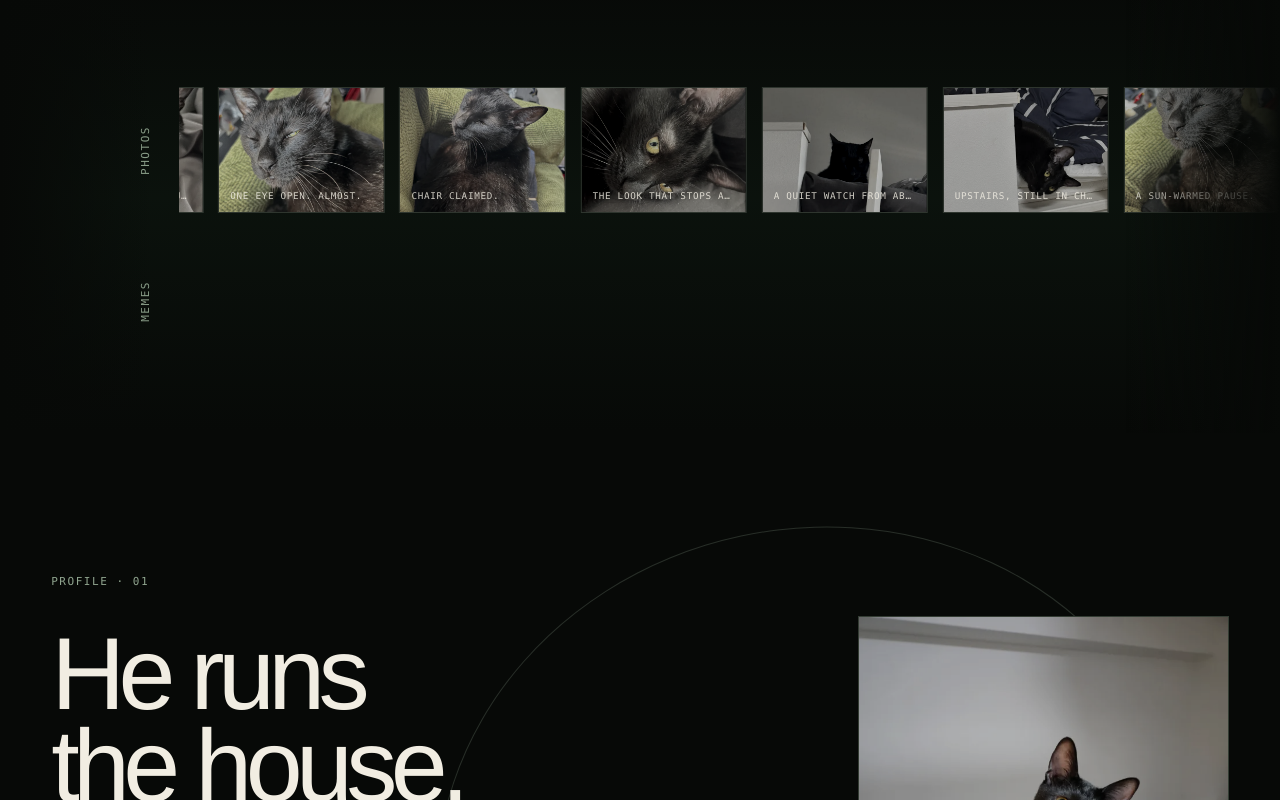
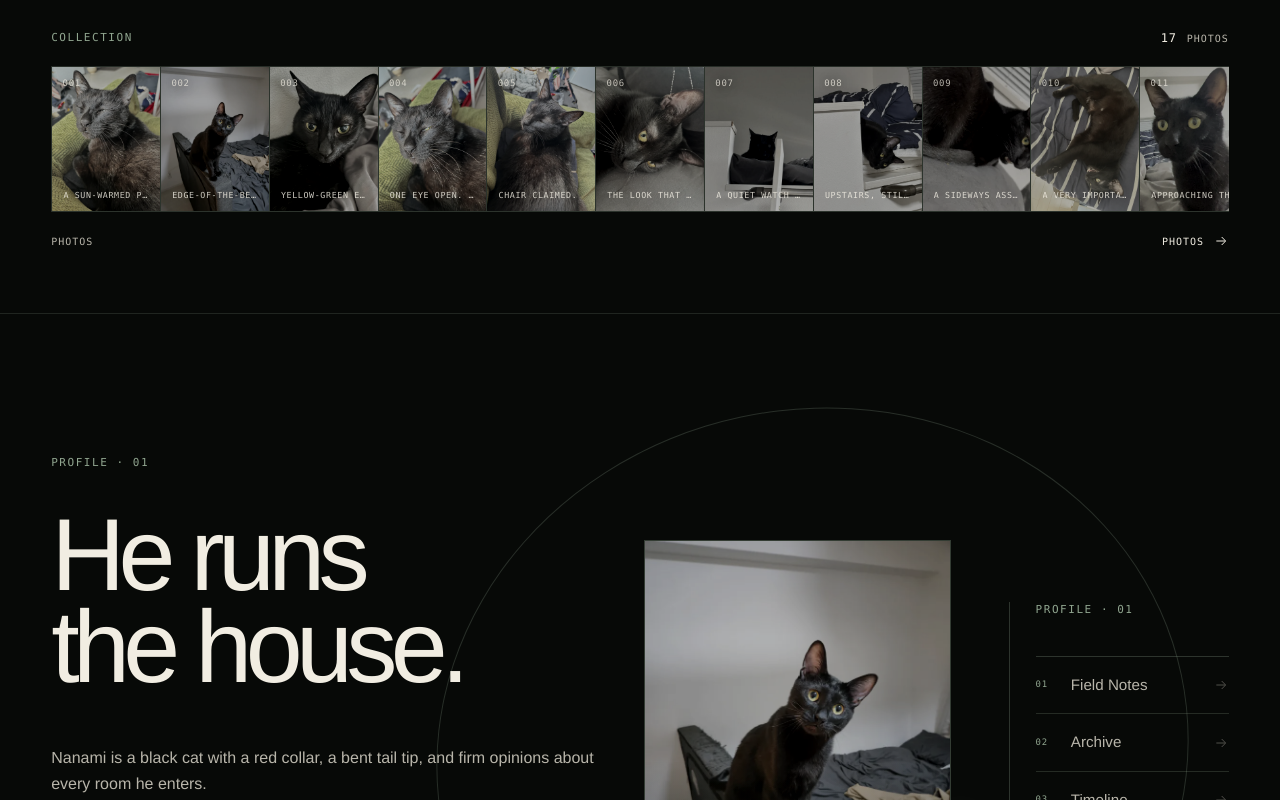
Before and after one commit to zdh2333/nanami-digital-museum, a React (Vite) app: page / in a window 1280 px wide. Shown: the part 820-1620 px from the top of the page. Built offline with nearby package versions, Linux system fonts and the light colour scheme; no server answers.

Commit message:
feat: deepen museum homepage archive path

```diff
--- a/src/components/ArchiveRibbon.tsx
+++ b/src/components/ArchiveRibbon.tsx
@@ -1,3 +1,4 @@
+import { collectionCounts } from '../archive/collections'
 import { archiveItems } from '../archive/items'
 import { useLocale } from '../i18n/LocaleProvider'
 
@@ -5,44 +6,38 @@ type ArchiveRibbonProps = {
   staticExperience: boolean
 }
 
-const photoFrames = archiveItems
+const contactFrames = archiveItems
   .filter((item) => item.type === 'photo')
-  .slice(0, 8)
+  .slice(0, 12)
 
-const memeFrames = archiveItems
-  .filter((item) => item.type === 'meme')
-  .slice(0, 6)
-
-function ArchiveRibbonRow({
-  items,
-  direction,
-  label,
-  locale,
-}: {
-  items: typeof archiveItems
-  direction: 'forward' | 'reverse'
-  label: string
-  locale: 'en' | 'zh-CN'
-}) {
-  const loop = [...items, ...items]
+export function ArchiveRibbon({ staticExperience }: ArchiveRibbonProps) {
+  const { locale, copy } = useLocale()
+  const counts = collectionCounts(archiveItems)
 
   return (
-    <div className={`archive-ribbon__row archive-ribbon__row--${direction}`}>
-      <p className="archive-ribbon__label museum-label">{label}</p>
+    <aside
+      className="archive-ribbon"
+      aria-label={copy.archive.ribbonLabel}
+      data-static-experience={staticExperience || undefined}
+    >
+      <div className="archive-ribbon__header">
+        <p className="archive-ribbon__label museum-label">{copy.archive.ribbonLabel}</p>
+        <p className="archive-ribbon__counter">
+          <span>{String(counts.photos).padStart(2, '0')}</span>
+          {copy.archive.photos}
+        </p>
+      </div>
+
       <div className="archive-ribbon__viewport">
         <div className="archive-ribbon__track">
-          {loop.map((item, index) => {
-            const duplicate = index >= items.length
-
-            return (
-              <figure
-                className="archive-ribbon__frame"
-                key={`${item.id}-${index}`}
-                aria-hidden={duplicate || undefined}
-              >
+          {contactFrames.map((item, index) => (
+            <figure className="archive-ribbon__frame" key={item.id}>
+              <span className="archive-ribbon__number" aria-hidden="true">
+                {String(index + 1).padStart(3, '0')}
+              </span>
               <img
                 src={item.src640}
-                  alt={duplicate ? '' : item.alt[locale]}
+                alt={item.alt[locale]}
                 width="640"
                 height="853"
                 loading="lazy"
@@ -50,35 +45,19 @@ function ArchiveRibbonRow({
               />
               <figcaption>{item.caption[locale]}</figcaption>
             </figure>
-            )
-          })}
+          ))}
         </div>
       </div>
+
+      <div className="archive-ribbon__footer">
+        <span>{copy.archive.photos}</span>
+        <a href="?collection=photos#mood-archive">
+          {copy.archive.photos}
+          <svg viewBox="0 0 24 24" aria-hidden="true">
+            <path d="M5 12h13M13 6l6 6-6 6" />
+          </svg>
+        </a>
       </div>
-  )
-}
-
-export function ArchiveRibbon({ staticExperience }: ArchiveRibbonProps) {
-  const { locale, copy } = useLocale()
-
-  return (
-    <aside
-      className="archive-ribbon"
-      aria-label={copy.archive.ribbonLabel}
-      data-static-experience={staticExperience || undefined}
-    >
-      <ArchiveRibbonRow
-        items={photoFrames}
-        direction="forward"
-        label={copy.archive.photos}
-        locale={locale}
-      />
-      <ArchiveRibbonRow
-        items={memeFrames}
-        direction="reverse"
-        label={copy.archive.memes}
-        locale={locale}
-      />
     </aside>
   )
 }
--- a/src/components/Profile.tsx
+++ b/src/components/Profile.tsx
@@ -2,6 +2,7 @@ import { archiveItems } from '../archive/items'
 import { formatBirthplace } from '../i18n/copy'
 import { useLocale } from '../i18n/LocaleProvider'
 import { getNanamiAge, nanamiProfile } from '../profile/nanami'
+import { navigationItems } from './navigationModel'
 import { SectionReveal } from './SectionReveal'
 
 type ProfileProps = { staticExperience: boolean }
@@ -15,6 +16,8 @@ const profilePhoto = (() => {
 
   return item
 })()
+
+const profileIndex = navigationItems.slice(2, 6)
 
 export function Profile({ staticExperience }: ProfileProps) {
   const { locale, copy } = useLocale()
@@ -76,6 +79,24 @@ export function Profile({ staticExperience }: ProfileProps) {
           <i />
         </div>
       </SectionReveal>
+      <SectionReveal
+        className="presence__index"
+        delay={0.18}
+        staticExperience={staticExperience}
+      >
+        <p className="museum-label text-ink">{profileCopy.eyebrow}</p>
+        <nav aria-label={copy.nav.menu}>
+          {profileIndex.map(({ key, href }, index) => (
+            <a href={href} key={key}>
+              <span>{String(index + 1).padStart(2, '0')}</span>
+              <strong>{copy.nav[key]}</strong>
+              <svg viewBox="0 0 24 24" aria-hidden="true">
+                <path d="M5 12h13M13 6l6 6-6 6" />
+              </svg>
+            </a>
+          ))}
+        </nav>
+      </SectionReveal>
     </section>
   )
 }
--- a/src/styles.css
+++ b/src/styles.css
@@ -183,85 +183,72 @@ a {
   scroll-margin-top: 5.5rem;
 }
 
-/* A photo-led transition after the hero. It deliberately reuses the reviewed
-   archive instead of importing the reference site's third-party GIFs. */
+/* The hero opens into a numbered contact sheet of real, reviewed Nanami photos.
+   It makes the archive immediately tangible without impersonating the reference
+   site's third-party art direction or relying on generated substitutes. */
 .archive-ribbon {
   position: relative;
   z-index: 1;
   display: grid;
-  gap: clamp(0.7rem, 1.2vw, 1.25rem);
-  padding: clamp(3rem, 8vw, 7rem) 0 clamp(2rem, 5vw, 4.5rem);
+  gap: clamp(0.9rem, 1.5vw, 1.5rem);
+  padding: clamp(1.75rem, 3.8vw, 4rem) max(1.5rem, 4vw) clamp(2.5rem, 5vw, 5rem);
   overflow: hidden;
-  background:
-    linear-gradient(180deg, #070907 0%, rgb(12 20 14 / 82%) 48%, #070907 100%);
-}
-
-.archive-ribbon::before,
-.archive-ribbon::after {
-  position: absolute;
-  z-index: 2;
-  top: 0;
-  bottom: 0;
-  width: min(12vw, 12rem);
-  content: '';
-  pointer-events: none;
-}
-
-.archive-ribbon::before {
-  left: 0;
-  background: linear-gradient(90deg, #070907, transparent);
-}
-
-.archive-ribbon::after {
-  right: 0;
-  background: linear-gradient(270deg, #070907, transparent);
-}
-
-.archive-ribbon__row {
-  display: grid;
-  grid-template-columns: minmax(6.5rem, 12vw) minmax(0, 1fr);
-  gap: clamp(0.9rem, 2vw, 2.25rem);
+  border-bottom: 1px solid rgb(144 165 143 / 18%);
+  background: #070907;
+}
+
+.archive-ribbon__header,
+.archive-ribbon__footer {
+  display: flex;
   align-items: center;
+  justify-content: space-between;
+  gap: 1rem;
 }
 
 .archive-ribbon__label {
-  justify-self: end;
   margin: 0;
   color: var(--color-ink);
-  writing-mode: vertical-rl;
-  transform: rotate(180deg);
+}
+
+.archive-ribbon__counter,
+.archive-ribbon__footer {
+  margin: 0;
+  color: var(--color-bone-muted);
+  font-family: var(--font-mono);
+  font-size: 0.625rem;
+  letter-spacing: 0.1em;
+  text-transform: uppercase;
+}
+
+.archive-ribbon__counter span {
+  margin-right: 0.6rem;
+  color: var(--color-bone);
+  font-size: 0.75rem;
 }
 
 .archive-ribbon__viewport {
   min-width: 0;
-  overflow: hidden;
+  overflow-x: auto;
+  overflow-y: hidden;
+  scrollbar-color: rgb(144 165 143 / 55%) transparent;
+  scrollbar-width: thin;
 }
 
 .archive-ribbon__track {
-  display: flex;
-  gap: clamp(0.65rem, 1.15vw, 1.1rem);
-  width: max-content;
-  padding-block: 0.3rem;
-  will-change: transform;
-  animation: archive-ribbon-forward 72s linear infinite;
-}
-
-.archive-ribbon__row--reverse .archive-ribbon__track {
-  animation-name: archive-ribbon-reverse;
-  animation-duration: 82s;
-}
-
-.archive-ribbon:hover .archive-ribbon__track {
-  animation-play-state: paused;
+  display: grid;
+  grid-template-columns: repeat(12, minmax(6.8rem, 1fr));
+  min-width: 72rem;
+  border-top: 1px solid rgb(144 165 143 / 24%);
+  border-left: 1px solid rgb(144 165 143 / 24%);
 }
 
 .archive-ribbon__frame {
   position: relative;
-  flex: 0 0 clamp(9rem, 13vw, 14rem);
-  aspect-ratio: 1.32 / 1;
+  aspect-ratio: 0.75 / 1;
   margin: 0;
   overflow: hidden;
-  border: 1px solid rgb(144 165 143 / 25%);
+  border-right: 1px solid rgb(144 165 143 / 24%);
+  border-bottom: 1px solid rgb(144 165 143 / 24%);
   background: #0d100d;
 }
 
@@ -270,13 +257,25 @@ a {
   width: 100%;
   height: 100%;
   object-fit: cover;
-  filter: saturate(0.6) brightness(0.7) contrast(1.08);
+  filter: saturate(0.62) brightness(0.66) contrast(1.1);
   transition: filter 360ms ease, transform 600ms cubic-bezier(0.22, 1, 0.36, 1);
 }
 
 .archive-ribbon__frame:hover img {
-  filter: saturate(0.84) brightness(0.9) contrast(1.04);
+  filter: saturate(0.9) brightness(0.9) contrast(1.04);
   transform: scale(1.045);
+}
+
+.archive-ribbon__number {
+  position: absolute;
+  z-index: 1;
+  top: 0.65rem;
+  left: 0.65rem;
+  color: rgb(241 237 226 / 74%);
+  font-family: var(--font-mono);
+  font-size: 0.56rem;
+  letter-spacing: 0.08em;
+  text-shadow: 0 1px 12px rgb(0 0 0 / 80%);
 }
 
 .archive-ribbon__frame figcaption {
@@ -287,7 +286,7 @@ a {
   overflow: hidden;
   color: rgb(241 237 226 / 84%);
   font-family: var(--font-mono);
-  font-size: 0.58rem;
+  font-size: 0.52rem;
   letter-spacing: 0.075em;
   line-height: 1.3;
   text-overflow: ellipsis;
@@ -295,18 +294,34 @@ a {
   white-space: nowrap;
 }
 
-.archive-ribbon[data-static-experience] .archive-ribbon__track {
-  animation-play-state: paused;
-}
-
-@keyframes archive-ribbon-forward {
-  from { transform: translate3d(0, 0, 0); }
-  to { transform: translate3d(-50%, 0, 0); }
-}
-
-@keyframes archive-ribbon-reverse {
-  from { transform: translate3d(-50%, 0, 0); }
-  to { transform: translate3d(0, 0, 0); }
+.archive-ribbon__footer {
+  padding-top: 0.15rem;
+}
+
+.archive-ribbon__footer a {
+  display: inline-flex;
+  align-items: center;
+  gap: 0.55rem;
+  color: var(--color-bone);
+  text-decoration: none;
+}
+
+.archive-ribbon__footer a:hover {
+  color: var(--color-ink);
+}
+
+.archive-ribbon__footer a:focus-visible {
+  outline: 2px solid var(--color-ink);
+  outline-offset: 4px;
+}
+
+.archive-ribbon__footer svg,
+.presence__index svg {
+  width: 1rem;
+  height: 1rem;
+  fill: none;
+  stroke: currentColor;
+  stroke-width: 1.5;
 }
 
 .museum-header {
@@ -535,9 +550,9 @@ a {
 
 .presence {
   display: grid;
-  grid-template-columns: minmax(0, 1.35fr) minmax(17rem, 0.65fr);
+  grid-template-columns: minmax(0, 1.05fr) minmax(15rem, 0.56fr) minmax(12rem, 0.42fr);
   align-items: center;
-  gap: clamp(3rem, 8vw, 9rem);
+  gap: clamp(2rem, 4.5vw, 5rem);
 }
 
 .presence::before {
@@ -610,7 +625,7 @@ a {
 .presence__media {
   position: relative;
   z-index: 1;
-  width: min(29vw, 28rem);
+  width: min(24vw, 24rem);
   justify-self: end;
 }
 
@@ -693,6 +708,66 @@ a {
   border-radius: 50%;
   background: var(--color-bone);
   box-shadow: 0 0 2rem var(--color-ink);
+}
+
+.presence__index {
+  position: relative;
+  z-index: 1;
+  min-width: 0;
+  padding-left: clamp(1rem, 2vw, 2rem);
+  border-left: 1px solid rgb(144 165 143 / 28%);
+}
+
+.presence__index nav {
+  display: grid;
+  margin-top: clamp(1.5rem, 3vw, 2.75rem);
+  border-top: 1px solid rgb(144 165 143 / 28%);
+}
+
+.presence__index a {
+  display: grid;
+  grid-template-columns: 1.65rem minmax(0, 1fr) 1rem;
+  gap: 0.55rem;
+  align-items: center;
+  min-height: 3.6rem;
+  border-bottom: 1px solid rgb(144 165 143 / 22%);
+  color: var(--color-bone-muted);
+  text-decoration: none;
+}
+
+.presence__index a span {
+  color: var(--color-ink);
+  font-family: var(--font-mono);
+  font-size: 0.56rem;
+  letter-spacing: 0.08em;
+}
+
+.presence__index a strong {
+  min-width: 0;
+  font-size: clamp(0.95rem, 1.15vw, 1.1rem);
+  font-weight: 450;
+  line-height: 1.1;
+}
+
+.presence__index a svg {
+  opacity: 0.42;
+  transition: opacity 220ms ease, transform 220ms ease;
+}
+
+.presence__index a:hover,
+.presence__index a:focus-visible {
+  color: var(--color-bone);
+}
+
+.presence__index a:hover svg,
+.presence__index a:focus-visible svg {
+  opacity: 1;
+  transform: translateX(0.2rem);
+}
+
+.presence__index a:focus-visible {
+  outline: 2px solid var(--color-ink);
+  outline-offset: 4px;
 }
 
 .field-notes {
@@ -1446,6 +1521,16 @@ a {
     margin-top: 0.5rem;
   }
 
+  .presence__index {
+    width: 100%;
+    padding-left: 0;
+    border-left: 0;
+  }
+
+  .presence__index nav {
+    margin-top: 1.5rem;
+  }
+
   .presence__media figure {
     aspect-ratio: 4 / 5;
   }
@@ -1577,44 +1662,26 @@ a {
   }
 }
 
-/* The reference's moving rails and stacked work cards become direct, touchable
-   archive navigation on phones. This sits after the original mobile pass so it
-   remains the final responsive source of truth for the new components. */
+/* The contact sheet becomes a swipeable archive edge on phones, while the
+   existing archive chapter remains the full browsing destination. */
 @media (max-width: 767px) {
   .archive-ribbon {
-    gap: 0.65rem;
-    padding: 2.25rem 0 1.85rem;
-  }
-
-  .archive-ribbon::before,
-  .archive-ribbon::after {
-    width: 2rem;
-  }
-
-  .archive-ribbon__row {
-    grid-template-columns: 1fr;
-    gap: 0.4rem;
-  }
-
-  .archive-ribbon__label {
-    justify-self: start;
-    margin-left: 1.25rem;
-    writing-mode: horizontal-tb;
-    transform: none;
+    gap: 0.85rem;
+    padding: 1.4rem 0 1.8rem;
+  }
+
+  .archive-ribbon__header,
+  .archive-ribbon__footer {
+    padding-inline: 1.25rem;
   }
 
   .archive-ribbon__track {
-    gap: 0.6rem;
-    padding-left: 1.25rem;
-    animation-duration: 96s;
-  }
-
-  .archive-ribbon__row--reverse .archive-ribbon__track {
-    animation-duration: 108s;
+    grid-template-columns: repeat(12, minmax(5.9rem, 1fr));
+    min-width: 70.8rem;
   }
 
   .archive-ribbon__frame {
-    flex-basis: 8.7rem;
+    aspect-ratio: 0.75 / 1;
   }
 
   .archive-ribbon__frame figcaption {
```
Also changed, not shown: 2 other files (tests, documents, lock files or other folders). Lines whose indentation alone changed are shown as unchanged.
